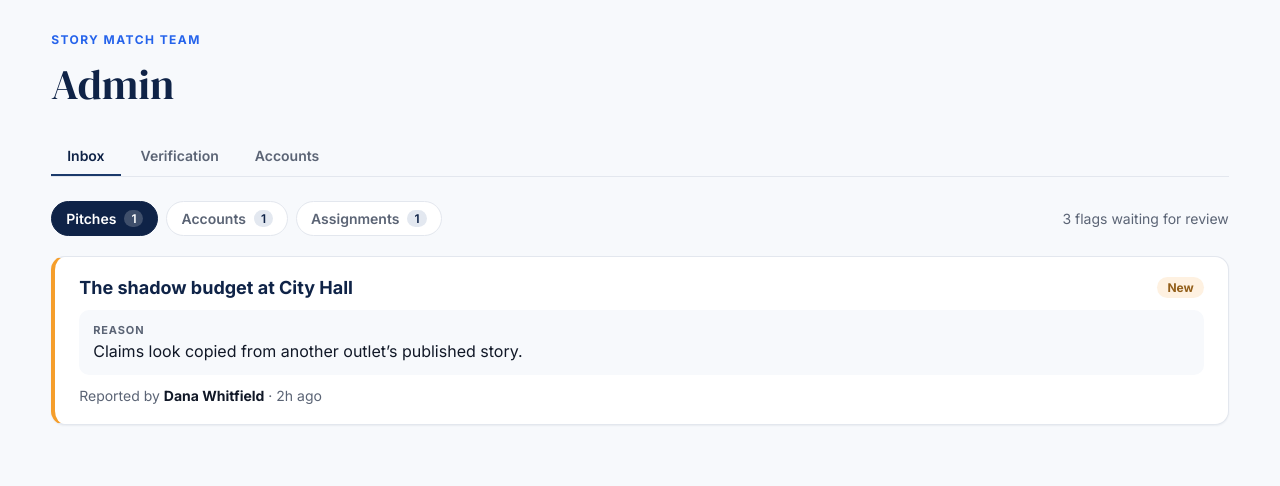
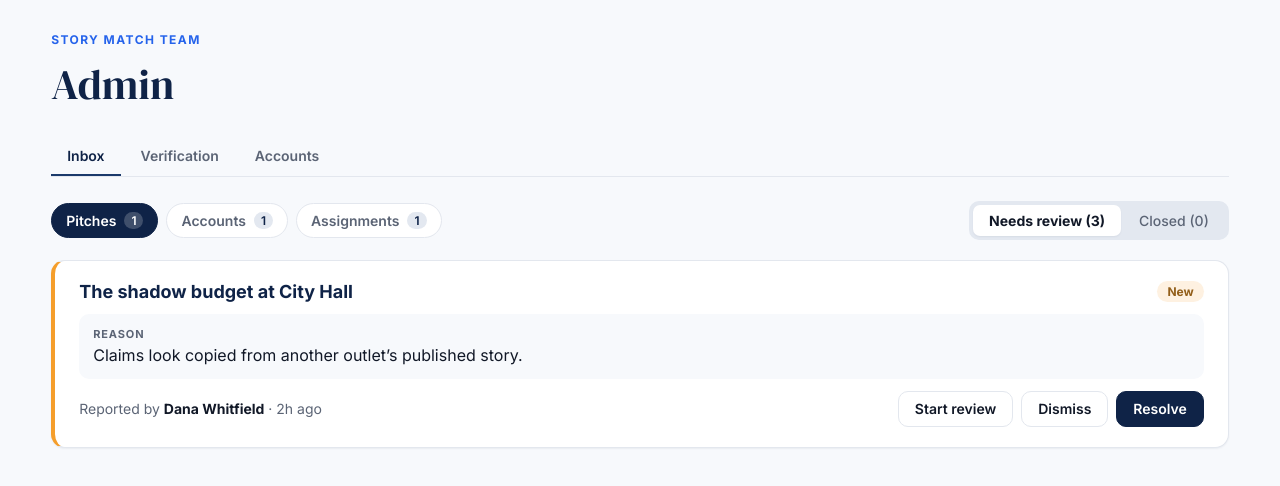
Before and after one commit to BU-Spark/se-iij-freelance-marketplace, a Next.js app: page /admin in a window 1280 px wide. Shown: the top 486 px of the page. Built offline with nearby package versions, Linux system fonts and the light colour scheme.

Commit message:
feat: let admins review, resolve and dismiss flags, and change decisions later (#173)
Each inbox row gets Start review, Dismiss and Resolve. Closed flags move to a Closed view
instead of disappearing, where they can be reopened or switched between resolved and dismissed.

```diff
--- a/app/admin/AdminInbox.tsx
+++ b/app/admin/AdminInbox.tsx
@@ -2,6 +2,8 @@
 
 import { useState } from 'react';
 import clsx from 'clsx';
+import SegmentedControl from '../dashboard/components/SegmentedControl';
+import { useToast } from '../components/Toast/ToastProvider';
 import { timeAgo } from '../utils/dashboard.utils';
 import type { FlagReport, FlagStatus, FlagTarget } from '../types/admin.types';
 import styles from './admin.module.css';
@@ -13,6 +15,8 @@ const TABS: { value: FlagTarget; label: string; noun: string }[] = [
   { value: 'assignment', label: 'Assignments', noun: 'assignments' },
 ];
 
+type View = 'queue' | 'closed';
+
 const STATUS_LABELS: Record<FlagStatus, string> = {
   open: 'New',
   reviewing: 'In review',
@@ -20,13 +24,47 @@ const STATUS_LABELS: Record<FlagStatus, string> = {
   dismissed: 'Dismissed',
 };
 
-/** The queue of flags raised from across the marketplace, split by what was flagged */
+/** What the team sees after changing a flag */
+const MESSAGES: Record<FlagStatus, string> = {
+  open: 'Flag reopened.',
+  reviewing: 'Flag moved to review.',
+  resolved: 'Flag resolved. You can still change it under Closed.',
+  dismissed: 'Flag dismissed. You can still change it under Closed.',
+};
+
+const isClosed = (status: FlagStatus) => status === 'resolved' || status === 'dismissed';
+
+/**
+ * The queue of flags raised from across the marketplace, split by what was flagged.
+ * Decisions are never final: closed flags stay under "Closed", where they can be reopened or changed.
+ */
 export default function AdminInbox({ reports }: { reports: FlagReport[] }) {
   const [tab, setTab] = useState<FlagTarget>('pitch');
+  const [view, setView] = useState<View>('queue');
+  // To Do: send status changes to the backend once the flags API exists
+  const [items, setItems] = useState(reports);
+  const { showToast } = useToast();
 
-  const countFor = (type: FlagTarget) => reports.filter((r) => r.targetType === type).length;
-  const shown = reports.filter((r) => r.targetType === tab);
+  const inView = (v: View) => items.filter((r) => isClosed(r.status) === (v === 'closed'));
+  const visible = inView(view);
+  const countFor = (type: FlagTarget) => visible.filter((r) => r.targetType === type).length;
+  const shown = visible.filter((r) => r.targetType === tab);
   const current = TABS.find((t) => t.value === tab)!;
+
+  const setStatus = (id: string, status: FlagStatus) => {
+    setItems((list) => list.map((r) => (r.id === id ? { ...r, status } : r)));
+    showToast(MESSAGES[status], status === 'reviewing' ? 'info' : 'success');
+  };
+
+  const button = (report: FlagReport, status: FlagStatus, label: string, primary = false) => (
+    <button
+      type="button"
+      className={clsx(styles.action, primary && styles.primaryAction)}
+      onClick={() => setStatus(report.id, status)}
+    >
+      {label}
+    </button>
+  );
 
   return (
     <section>
@@ -45,15 +83,23 @@ export default function AdminInbox({ reports }: { reports: FlagReport[] }) {
             </button>
           ))}
         </div>
-        <p className={styles.summary}>
-          {reports.length} {reports.length === 1 ? 'flag' : 'flags'} waiting for review
-        </p>
+        <SegmentedControl<View>
+          label="Flag status"
+          options={[
+            { value: 'queue', label: `Needs review (${inView('queue').length})` },
+            { value: 'closed', label: `Closed (${inView('closed').length})` },
+          ]}
+          value={view}
+          onChange={setView}
+        />
       </div>
 
       {shown.length === 0 ? (
         <p className={styles.emptyCard}>
-          <strong>All clear</strong>
-          No flagged {current.noun} right now.
+          <strong>{view === 'queue' ? 'All clear' : 'Nothing closed yet'}</strong>
+          {view === 'queue'
+            ? `No flagged ${current.noun} need review.`
+            : `Resolved and dismissed ${current.noun} will show here.`}
         </p>
       ) : (
         <ul className={styles.list}>
@@ -67,10 +113,20 @@ export default function AdminInbox({ reports }: { reports: FlagReport[] }) {
                 <span className={styles.reasonLabel}>Reason</span>
                 {report.reason}
               </p>
-              <p className={styles.meta}>
-                Reported by <strong>{report.reporterName}</strong> ·{' '}
-                <time dateTime={report.createdAt}>{timeAgo(new Date(report.createdAt))}</time>
-              </p>
+              <div className={styles.rowFooter}>
+                <p className={styles.meta}>
+                  Reported by <strong>{report.reporterName}</strong> ·{' '}
+                  <time dateTime={report.createdAt}>{timeAgo(new Date(report.createdAt))}</time>
+                </p>
+                <div className={styles.actions} role="group" aria-label={`Actions for ${report.targetLabel}`}>
+                  {report.status === 'open' && button(report, 'reviewing', 'Start review')}
+                  {!isClosed(report.status) && button(report, 'dismissed', 'Dismiss')}
+                  {!isClosed(report.status) && button(report, 'resolved', 'Resolve', true)}
+                  {report.status === 'resolved' && button(report, 'dismissed', 'Change to dismissed')}
+                  {report.status === 'dismissed' && button(report, 'resolved', 'Change to resolved')}
+                  {isClosed(report.status) && button(report, 'reviewing', 'Reopen', true)}
+                </div>
+              </div>
             </li>
           ))}
         </ul>
--- a/app/admin/admin.module.css
+++ b/app/admin/admin.module.css
@@ -139,6 +139,14 @@
   --tone: var(--c-blue);
 }
 
+.resolved {
+  --tone: var(--c-green-d);
+}
+
+.dismissed {
+  --tone: var(--muted);
+}
+
 .row {
   border-left: 4px solid var(--tone, var(--line));
 }
@@ -197,3 +205,44 @@
   margin-bottom: 4px;
   color: var(--navy-deep);
 }
+
+.rowFooter {
+  display: flex;
+  flex-wrap: wrap;
+  align-items: center;
+  justify-content: space-between;
+  gap: 12px;
+}
+
+.actions {
+  display: flex;
+  flex-wrap: wrap;
+  gap: 8px;
+}
+
+.action {
+  height: 36px;
+  padding: 0 16px;
+  border: 1px solid var(--line);
+  border-radius: 10px;
+  background: var(--white);
+  color: var(--ink);
+  font: inherit;
+  font-size: 14px;
+  font-weight: 600;
+  cursor: pointer;
+}
+
+.action:hover {
+  background: var(--bg);
+}
+
+.primaryAction {
+  border-color: var(--navy-deep);
+  background: var(--navy-deep);
+  color: var(--white);
+}
+
+.primaryAction:hover {
+  background: var(--navy);
+}
```
Also changed, not shown: 1 other file (tests, documents, lock files or other folders).
